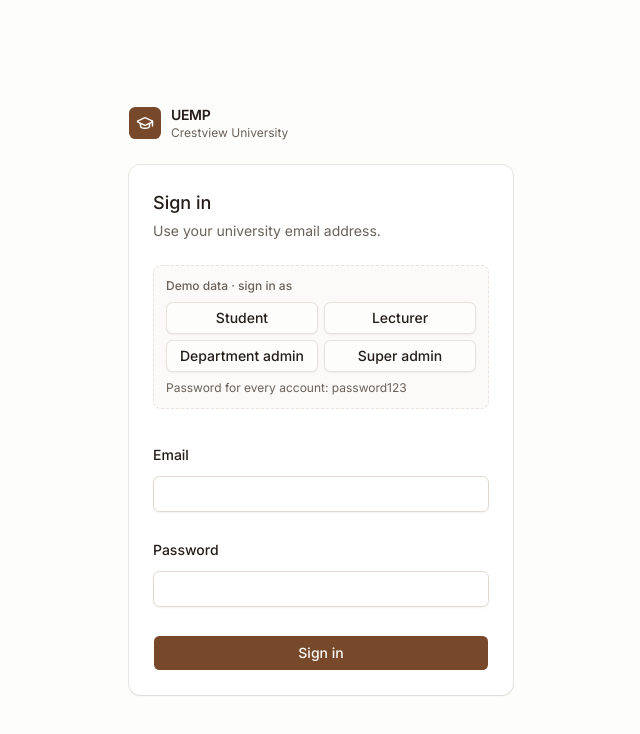
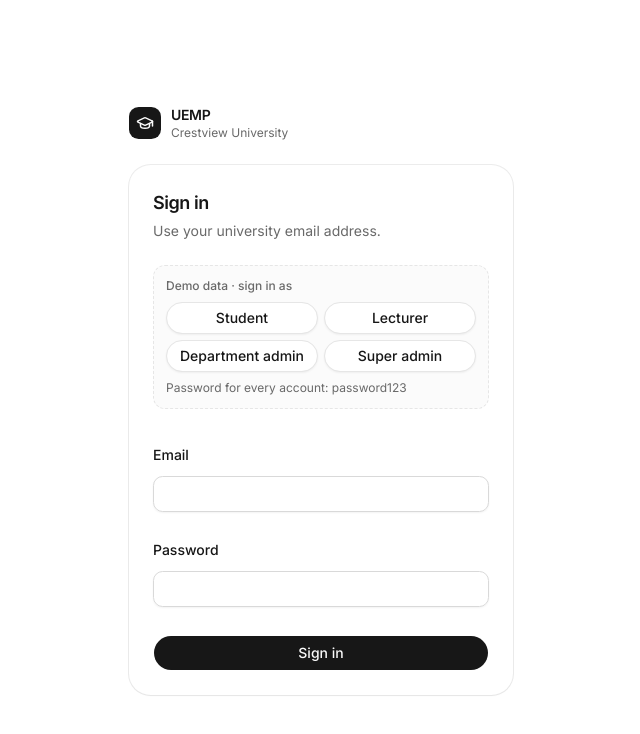
Before and after one commit to AbrahamAlgorithm/uemp, a Next.js app in the folder frontend/: page /login in a window 1280 px wide. Shown: the top 734 px of the page, without its empty margins (319-959 px from the left). Built offline with nearby package versions, Linux system fonts and the light colour scheme.

Commit message:
style(frontend): switch to a black and white theme with pill buttons

```diff
--- a/frontend/src/app/globals.css
+++ b/frontend/src/app/globals.css
@@ -48,38 +48,38 @@
 }
 
 :root {
-  --background: oklch(0.993 0.002 80);
-  --foreground: oklch(0.24 0.014 50);
+  --background: oklch(1 0 0);
+  --foreground: oklch(0.2 0 0);
   --card: oklch(1 0 0);
-  --card-foreground: oklch(0.24 0.014 50);
+  --card-foreground: oklch(0.2 0 0);
   --popover: oklch(1 0 0);
-  --popover-foreground: oklch(0.24 0.014 50);
-  --primary: oklch(0.45 0.078 52);
-  --primary-foreground: oklch(0.99 0.003 80);
-  --secondary: oklch(0.965 0.008 75);
-  --secondary-foreground: oklch(0.32 0.03 50);
-  --muted: oklch(0.97 0.006 75);
-  --muted-foreground: oklch(0.5 0.016 60);
-  --accent: oklch(0.955 0.018 70);
-  --accent-foreground: oklch(0.38 0.065 50);
-  --destructive: oklch(0.577 0.245 27.325);
-  --border: oklch(0.915 0.01 70);
-  --input: oklch(0.885 0.013 70);
-  --ring: oklch(0.56 0.08 55);
-  --chart-1: oklch(0.45 0.078 52);
-  --chart-2: oklch(0.58 0.07 58);
-  --chart-3: oklch(0.7 0.055 65);
-  --chart-4: oklch(0.8 0.04 70);
-  --chart-5: oklch(0.88 0.025 75);
-  --radius: 0.5rem;
-  --sidebar: oklch(1 0 0);
-  --sidebar-foreground: oklch(0.32 0.02 50);
-  --sidebar-primary: oklch(0.45 0.078 52);
-  --sidebar-primary-foreground: oklch(0.99 0.003 80);
-  --sidebar-accent: oklch(0.955 0.018 70);
-  --sidebar-accent-foreground: oklch(0.38 0.065 50);
-  --sidebar-border: oklch(0.915 0.01 70);
-  --sidebar-ring: oklch(0.56 0.08 55);
+  --popover-foreground: oklch(0.2 0 0);
+  --primary: oklch(0.205 0 0);
+  --primary-foreground: oklch(0.985 0 0);
+  --secondary: oklch(0.967 0 0);
+  --secondary-foreground: oklch(0.205 0 0);
+  --muted: oklch(0.975 0 0);
+  --muted-foreground: oklch(0.52 0 0);
+  --accent: oklch(0.96 0 0);
+  --accent-foreground: oklch(0.205 0 0);
+  --destructive: oklch(0.577 0.215 27);
+  --border: oklch(0.925 0 0);
+  --input: oklch(0.885 0 0);
+  --ring: oklch(0.55 0 0);
+  --chart-1: oklch(0.205 0 0);
+  --chart-2: oklch(0.4 0 0);
+  --chart-3: oklch(0.58 0 0);
+  --chart-4: oklch(0.74 0 0);
+  --chart-5: oklch(0.87 0 0);
+  --radius: 0.75rem;
+  --sidebar: oklch(0.985 0 0);
+  --sidebar-foreground: oklch(0.42 0 0);
+  --sidebar-primary: oklch(0.205 0 0);
+  --sidebar-primary-foreground: oklch(0.985 0 0);
+  --sidebar-accent: oklch(1 0 0);
+  --sidebar-accent-foreground: oklch(0.2 0 0);
+  --sidebar-border: oklch(0.925 0 0);
+  --sidebar-ring: oklch(0.55 0 0);
 }
 
 @layer base {
--- a/frontend/src/components/ui/button.tsx
+++ b/frontend/src/components/ui/button.tsx
@@ -4,7 +4,7 @@ import { cn } from "cn"
 import { Slot } from "radix-ui"
 
 const buttonVariants = cva(
-  "group/button inline-flex shrink-0 items-center justify-center rounded-md border border-transparent bg-clip-padding text-sm font-medium whitespace-nowrap transition-all outline-none select-none focus-visible:border-ring focus-visible:ring-3 focus-visible:ring-ring/50 active:not-aria-[haspopup]:translate-y-px disabled:pointer-events-none disabled:opacity-50 aria-invalid:border-destructive aria-invalid:ring-3 aria-invalid:ring-destructive/20 dark:aria-invalid:border-destructive/50 dark:aria-invalid:ring-destructive/40 [&_svg]:pointer-events-none [&_svg]:shrink-0 [&_svg:not([class*='size-'])]:size-4",
+  "group/button inline-flex shrink-0 items-center justify-center rounded-full border border-transparent bg-clip-padding text-sm font-medium whitespace-nowrap transition-all outline-none select-none focus-visible:border-ring focus-visible:ring-3 focus-visible:ring-ring/50 active:not-aria-[haspopup]:translate-y-px disabled:pointer-events-none disabled:opacity-50 aria-invalid:border-destructive aria-invalid:ring-3 aria-invalid:ring-destructive/20 dark:aria-invalid:border-destructive/50 dark:aria-invalid:ring-destructive/40 [&_svg]:pointer-events-none [&_svg]:shrink-0 [&_svg:not([class*='size-'])]:size-4",
   {
     variants: {
       variant: {
@@ -21,15 +21,15 @@ const buttonVariants = cva(
       },
       size: {
         default:
-          "h-9 gap-1.5 px-2.5 in-data-[slot=button-group]:rounded-md has-data-[icon=inline-end]:pr-2 has-data-[icon=inline-start]:pl-2",
-        xs: "h-6 gap-1 rounded-[min(var(--radius-md),8px)] px-2 text-xs in-data-[slot=button-group]:rounded-md has-data-[icon=inline-end]:pr-1.5 has-data-[icon=inline-start]:pl-1.5 [&_svg:not([class*='size-'])]:size-3",
-        sm: "h-8 gap-1 rounded-[min(var(--radius-md),10px)] px-2.5 in-data-[slot=button-group]:rounded-md has-data-[icon=inline-end]:pr-1.5 has-data-[icon=inline-start]:pl-1.5",
-        lg: "h-10 gap-1.5 px-2.5 has-data-[icon=inline-end]:pr-2 has-data-[icon=inline-start]:pl-2",
+          "h-9 gap-1.5 px-4 in-data-[slot=button-group]:rounded-md has-data-[icon=inline-end]:pr-3 has-data-[icon=inline-start]:pl-3",
+        xs: "h-6 gap-1 px-2.5 text-xs in-data-[slot=button-group]:rounded-md has-data-[icon=inline-end]:pr-1.5 has-data-[icon=inline-start]:pl-1.5 [&_svg:not([class*='size-'])]:size-3",
+        sm: "h-8 gap-1 px-3.5 in-data-[slot=button-group]:rounded-md has-data-[icon=inline-end]:pr-2.5 has-data-[icon=inline-start]:pl-2.5",
+        lg: "h-11 gap-2 px-6 text-[15px] has-data-[icon=inline-end]:pr-5 has-data-[icon=inline-start]:pl-5",
         icon: "size-9",
         "icon-xs":
-          "size-6 rounded-[min(var(--radius-md),8px)] in-data-[slot=button-group]:rounded-md [&_svg:not([class*='size-'])]:size-3",
+          "size-6 in-data-[slot=button-group]:rounded-md [&_svg:not([class*='size-'])]:size-3",
         "icon-sm":
-          "size-8 rounded-[min(var(--radius-md),10px)] in-data-[slot=button-group]:rounded-md",
+          "size-8 in-data-[slot=button-group]:rounded-md",
         "icon-lg": "size-10",
       },
     },
--- a/frontend/src/components/ui/card.tsx
+++ b/frontend/src/components/ui/card.tsx
@@ -11,7 +11,7 @@ function Card({
       data-slot="card"
       data-size={size}
       className={cn(
-        "group/card flex flex-col gap-(--card-spacing) overflow-hidden rounded-xl bg-card py-(--card-spacing) text-sm text-card-foreground shadow-xs ring-1 ring-foreground/10 [--card-spacing:--spacing(6)] has-[>img:first-child]:pt-0 data-[size=sm]:[--card-spacing:--spacing(4)] *:[img:first-child]:rounded-t-xl *:[img:last-child]:rounded-b-xl",
+        "group/card flex flex-col gap-(--card-spacing) overflow-hidden rounded-2xl bg-card py-(--card-spacing) text-sm text-card-foreground shadow-[0_1px_2px_0_rgb(0_0_0/0.03)] ring-1 ring-foreground/8 [--card-spacing:--spacing(6)] has-[>img:first-child]:pt-0 data-[size=sm]:[--card-spacing:--spacing(4)] *:[img:first-child]:rounded-t-2xl *:[img:last-child]:rounded-b-2xl",
         className
       )}
       {...props}
@@ -24,7 +24,7 @@ function CardHeader({ className, ...props }: React.ComponentProps<"div">) {
     <div
       data-slot="card-header"
       className={cn(
-        "group/card-header @container/card-header grid auto-rows-min items-start gap-1 rounded-t-xl px-(--card-spacing) has-data-[slot=card-action]:grid-cols-[1fr_auto] has-data-[slot=card-description]:grid-rows-[auto_auto] [.border-b]:pb-(--card-spacing)",
+        "group/card-header @container/card-header grid auto-rows-min items-start gap-1 rounded-t-2xl px-(--card-spacing) has-data-[slot=card-action]:grid-cols-[1fr_auto] has-data-[slot=card-description]:grid-rows-[auto_auto] [.border-b]:pb-(--card-spacing)",
         className
       )}
       {...props}
@@ -37,7 +37,7 @@ function CardTitle({ className, ...props }: React.ComponentProps<"div">) {
     <div
       data-slot="card-title"
       className={cn(
-        "font-heading text-base leading-normal font-medium group-data-[size=sm]/card:text-sm",
+        "font-heading text-lg leading-snug font-semibold tracking-tight group-data-[size=sm]/card:text-sm",
         className
       )}
       {...props}
@@ -83,7 +83,7 @@ function CardFooter({ className, ...props }: React.ComponentProps<"div">) {
     <div
       data-slot="card-footer"
       className={cn(
-        "flex items-center rounded-b-xl px-(--card-spacing) [.border-t]:pt-(--card-spacing)",
+        "flex items-center rounded-b-2xl px-(--card-spacing) [.border-t]:pt-(--card-spacing)",
         className
       )}
       {...props}
--- a/frontend/src/components/ui/sheet.tsx
+++ b/frontend/src/components/ui/sheet.tsx
@@ -62,7 +62,7 @@ function SheetContent({
         data-slot="sheet-content"
         data-side={side}
         className={cn(
-          "fixed z-50 flex flex-col gap-4 bg-popover bg-clip-padding text-sm text-popover-foreground shadow-lg transition duration-200 ease-in-out data-[side=bottom]:inset-x-0 data-[side=bottom]:bottom-0 data-[side=bottom]:h-auto data-[side=bottom]:border-t data-[side=left]:inset-y-0 data-[side=left]:left-0 data-[side=left]:h-full data-[side=left]:w-3/4 data-[side=left]:border-r data-[side=right]:inset-y-0 data-[side=right]:right-0 data-[side=right]:h-full data-[side=right]:w-3/4 data-[side=right]:border-l data-[side=top]:inset-x-0 data-[side=top]:top-0 data-[side=top]:h-auto data-[side=top]:border-b data-[side=left]:sm:max-w-sm data-[side=right]:sm:max-w-sm data-open:animate-in data-open:fade-in-0 data-[side=bottom]:data-open:slide-in-from-bottom-10 data-[side=left]:data-open:slide-in-from-left-10 data-[side=right]:data-open:slide-in-from-right-10 data-[side=top]:data-open:slide-in-from-top-10 data-closed:animate-out data-closed:fade-out-0 data-[side=bottom]:data-closed:slide-out-to-bottom-10 data-[side=left]:data-closed:slide-out-to-left-10 data-[side=right]:data-closed:slide-out-to-right-10 data-[side=top]:data-closed:slide-out-to-top-10",
+          "fixed z-50 flex flex-col gap-4 bg-popover bg-clip-padding text-sm text-popover-foreground shadow-lg transition duration-200 ease-in-out data-[side=bottom]:inset-x-0 data-[side=bottom]:bottom-0 data-[side=bottom]:h-auto data-[side=bottom]:border-t data-[side=left]:inset-y-0 data-[side=left]:left-0 data-[side=left]:h-full data-[side=left]:w-3/4 data-[side=left]:rounded-r-3xl data-[side=left]:border-r data-[side=right]:inset-y-0 data-[side=right]:right-0 data-[side=right]:h-full data-[side=right]:w-3/4 data-[side=right]:rounded-l-3xl data-[side=right]:border-l data-[side=top]:inset-x-0 data-[side=top]:top-0 data-[side=top]:h-auto data-[side=top]:border-b data-[side=left]:sm:max-w-sm data-[side=right]:sm:max-w-sm data-open:animate-in data-open:fade-in-0 data-[side=bottom]:data-open:slide-in-from-bottom-10 data-[side=left]:data-open:slide-in-from-left-10 data-[side=right]:data-open:slide-in-from-right-10 data-[side=top]:data-open:slide-in-from-top-10 data-closed:animate-out data-closed:fade-out-0 data-[side=bottom]:data-closed:slide-out-to-bottom-10 data-[side=left]:data-closed:slide-out-to-left-10 data-[side=right]:data-closed:slide-out-to-right-10 data-[side=top]:data-closed:slide-out-to-top-10",
           className
         )}
         {...props}
--- a/frontend/src/components/ui/tabs.tsx
+++ b/frontend/src/components/ui/tabs.tsx
@@ -24,12 +24,12 @@ function Tabs({
 }
 
 const tabsListVariants = cva(
-  "group/tabs-list inline-flex w-fit items-center justify-center rounded-lg p-[3px] text-muted-foreground group-data-horizontal/tabs:h-9 group-data-vertical/tabs:h-fit group-data-vertical/tabs:flex-col data-[variant=line]:rounded-none",
+  "group/tabs-list inline-flex w-fit items-center justify-center rounded-full p-1 text-muted-foreground group-data-horizontal/tabs:h-10 group-data-vertical/tabs:h-fit group-data-vertical/tabs:flex-col data-[variant=line]:rounded-none",
   {
     variants: {
       variant: {
         default: "bg-muted",
-        line: "gap-1 bg-transparent",
+        line: "gap-6 bg-transparent p-0",
       },
     },
     defaultVariants: {
@@ -62,10 +62,10 @@ function TabsTrigger({
     <TabsPrimitive.Trigger
       data-slot="tabs-trigger"
       className={cn(
-        "relative inline-flex h-[calc(100%-1px)] flex-1 items-center justify-center gap-1.5 rounded-md border border-transparent px-2 py-1 text-sm font-medium whitespace-nowrap text-foreground/60 transition-all group-data-vertical/tabs:w-full group-data-vertical/tabs:justify-start hover:text-foreground focus-visible:border-ring focus-visible:ring-[3px] focus-visible:ring-ring/50 focus-visible:outline-1 focus-visible:outline-ring disabled:pointer-events-none disabled:opacity-50 has-data-[icon=inline-end]:pr-1.5 has-data-[icon=inline-start]:pl-1.5 dark:text-muted-foreground dark:hover:text-foreground group-data-[variant=default]/tabs-list:data-active:shadow-sm group-data-[variant=line]/tabs-list:data-active:shadow-none [&_svg]:pointer-events-none [&_svg]:shrink-0 [&_svg:not([class*='size-'])]:size-4",
+        "relative inline-flex h-[calc(100%-1px)] flex-1 items-center justify-center gap-1.5 rounded-full border border-transparent px-3.5 py-1 text-sm whitespace-nowrap text-foreground/55 transition-all group-data-vertical/tabs:w-full group-data-vertical/tabs:justify-start hover:text-foreground focus-visible:border-ring focus-visible:ring-[3px] focus-visible:ring-ring/50 focus-visible:outline-1 focus-visible:outline-ring disabled:pointer-events-none disabled:opacity-50 has-data-[icon=inline-end]:pr-1.5 has-data-[icon=inline-start]:pl-1.5 dark:text-muted-foreground dark:hover:text-foreground group-data-[variant=default]/tabs-list:data-active:bg-primary group-data-[variant=default]/tabs-list:data-active:text-primary-foreground group-data-[variant=line]/tabs-list:flex-none group-data-[variant=line]/tabs-list:rounded-none group-data-[variant=line]/tabs-list:px-0 group-data-[variant=line]/tabs-list:text-[15px] group-data-[variant=line]/tabs-list:data-active:shadow-none [&_svg]:pointer-events-none [&_svg]:shrink-0 [&_svg:not([class*='size-'])]:size-4",
         "group-data-[variant=line]/tabs-list:bg-transparent group-data-[variant=line]/tabs-list:data-active:bg-transparent dark:group-data-[variant=line]/tabs-list:data-active:border-transparent dark:group-data-[variant=line]/tabs-list:data-active:bg-transparent",
-        "data-active:bg-background data-active:text-foreground dark:data-active:border-input dark:data-active:bg-input/30 dark:data-active:text-foreground",
-        "after:absolute after:bg-foreground after:opacity-0 after:transition-opacity group-data-horizontal/tabs:after:inset-x-0 group-data-horizontal/tabs:after:bottom-[-5px] group-data-horizontal/tabs:after:h-0.5 group-data-vertical/tabs:after:inset-y-0 group-data-vertical/tabs:after:-right-1 group-data-vertical/tabs:after:w-0.5 group-data-[variant=line]/tabs-list:data-active:after:opacity-100",
+        "group-data-[variant=line]/tabs-list:data-active:font-medium group-data-[variant=line]/tabs-list:data-active:text-foreground dark:data-active:border-input dark:data-active:bg-input/30 dark:data-active:text-foreground",
+        "after:absolute after:bg-foreground after:opacity-0 after:transition-opacity group-data-horizontal/tabs:after:inset-x-0 group-data-horizontal/tabs:after:bottom-[-4px] group-data-horizontal/tabs:after:h-0.5 group-data-vertical/tabs:after:inset-y-0 group-data-vertical/tabs:after:-right-1 group-data-vertical/tabs:after:w-0.5 group-data-[variant=line]/tabs-list:data-active:after:opacity-100",
         className
       )}
       {...props}
```
Also changed, not shown: frontend/src/components/ui/table.tsx (+8 -8 lines).
